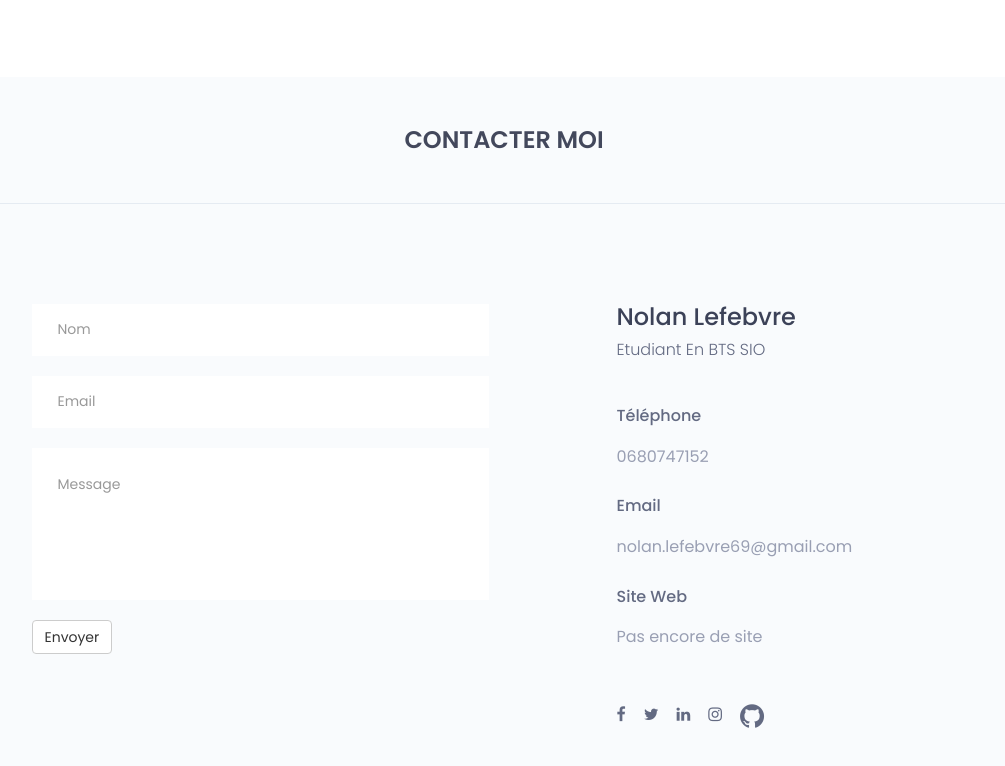
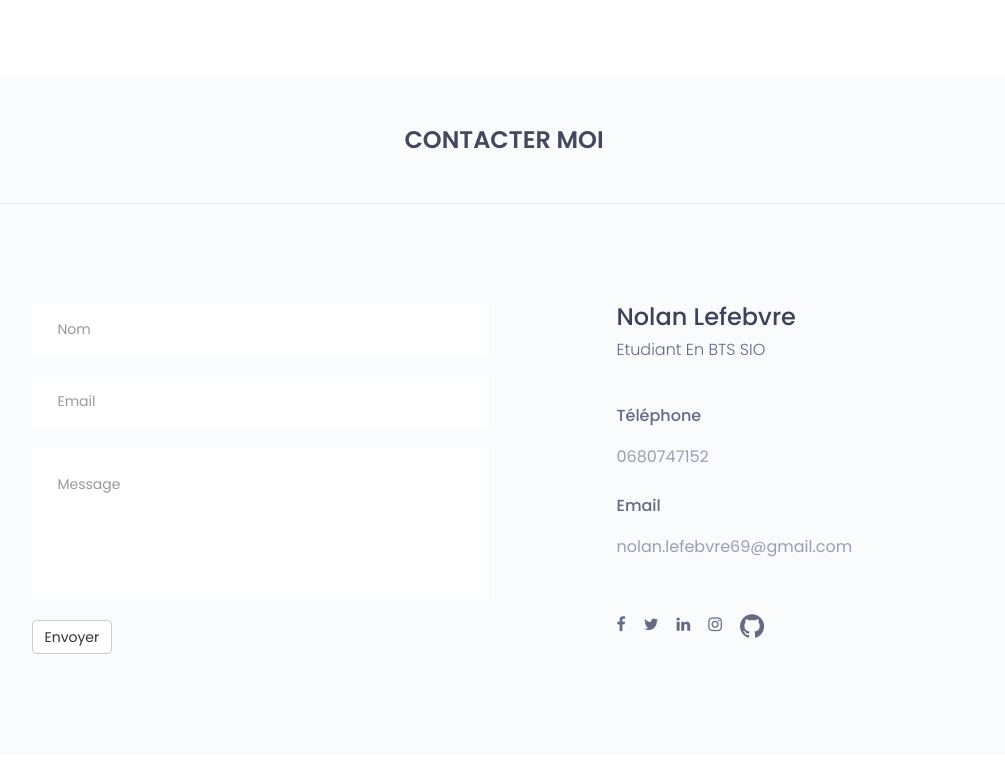
Before and after one commit to NolanLefebvre/NolanPortfolio.github.io, a plain HTML site: page index.html in a window 1280 px wide. Shown: the part 5191-5957 px from the top of the page, without its empty margins (136-1141 px from the left). Drawn offline with nearby package versions, Linux system fonts and the light colour scheme.

Commit message:
dernier commit

```diff
--- a/index.html
+++ b/index.html
@@ -518,10 +518,7 @@
                                     <h3>Email</h3>
                                     <p>nolan.lefebvre69@gmail.com</p>
                                 </div>
-                                <div class="single-contact-add-info">
-                                    <h3>Site Web</h3>
-                                    <p>Pas encore de site</p>
-                                </div>
+
                             </div>
                         </div><!--/.contact-adress-->
                         <div class="hm-foot-icon">
```
